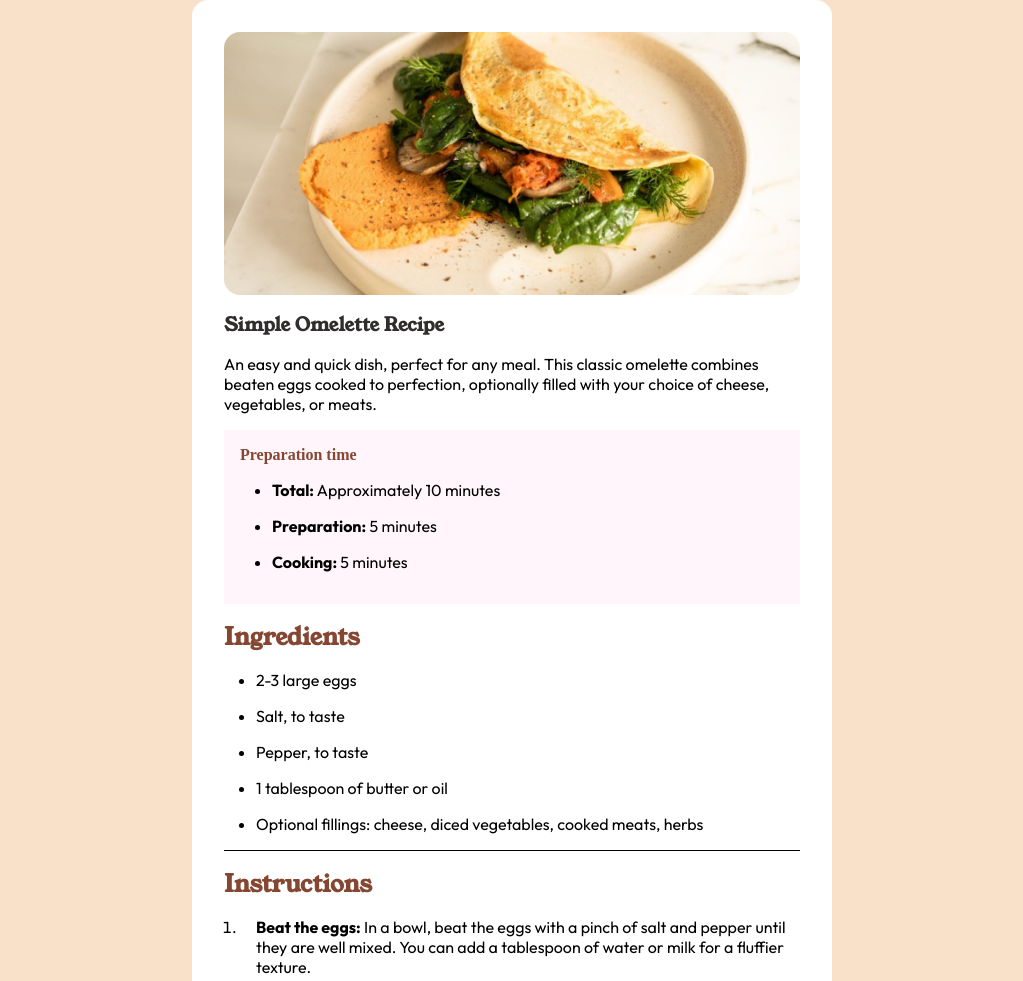
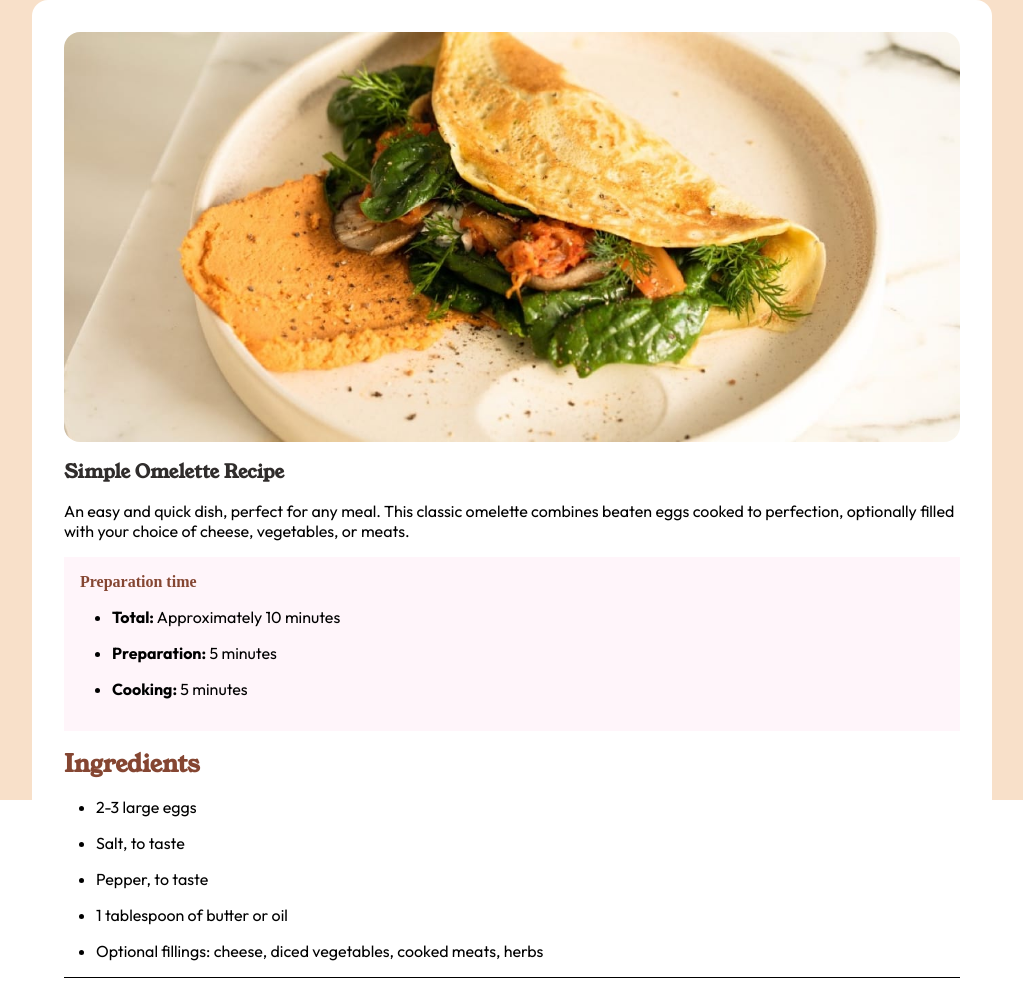
Before and after one commit to gschultz1999/Recipe-page, a plain HTML site: page index.html in a window 1280 px wide. Shown: the top 981 px of the page, without its empty margins (128-1151 px from the left). Drawn offline with Linux system fonts and the light colour scheme.

Commit message:
Update style.css

```diff
--- a/style.css
+++ b/style.css
@@ -9,15 +9,17 @@
     background-color: hsl(30, 77%, 88%);
     justify-content: center;
     align-items: center;
+    height: 100vh;
 }
 
 .hero-container {
     display: flex;
     flex-direction: column;
-    max-width: 40rem;
+    max-width: 60rem;
     border-radius: 1rem;
     background-color: white;
     padding: 2rem;
+    margin: auto 0;
 }
 
 img {
```
